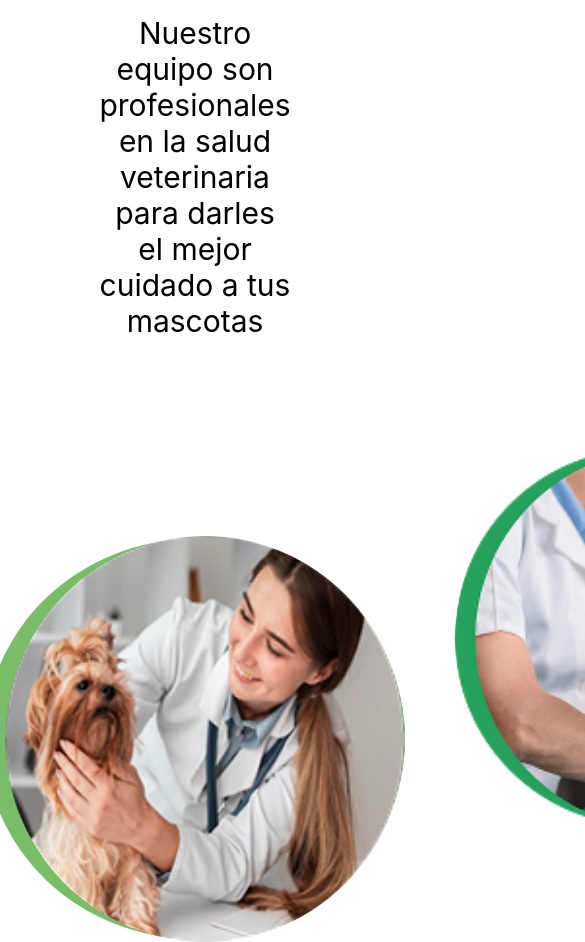
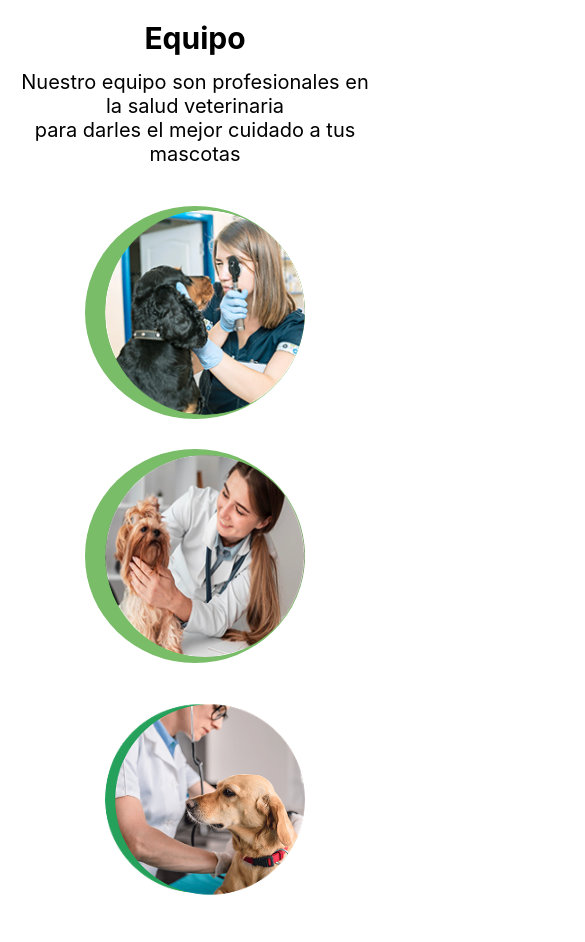
Before and after one commit to andresfelipe07b/figma-challenge, a plain HTML site: page equipo/equipo.html in a window 390 px wide. Shown: the top 942 px of the page, 585 px wide, since content can reach past the window. Drawn offline with Linux system fonts and the light colour scheme.

Commit message:
create responsive

```diff
--- a/contactanos/contactanos.css
+++ b/contactanos/contactanos.css
@@ -97,3 +97,33 @@ fieldset form{
     ul li:nth-child(3){
         margin-top: 40px;
     }
+    @media screen and (max-width: 820px) {
+        body{
+            height: 100%;
+        }
+
+        main{
+            height: 100%;
+            flex-direction: column;
+            gap: 0;
+        }
+        ul{
+            justify-content: flex-start;
+            margin-bottom:20px
+        }
+        h1{
+            margin: 50px 0;
+            font-size: 30px;
+        }
+        fieldset{
+           height: 100%;
+        }
+       fieldset legend{
+            font-size: 20px;
+        }
+       fieldset form{
+           width: 100%;
+           padding: 0;
+       }
+
+    }
--- a/equipo/equipo.css
+++ b/equipo/equipo.css
@@ -52,3 +52,38 @@ main ul li img{
     width: 400px;
     border-radius: 50% ;
 }
+@media screen and (max-width: 820px) {
+    main{
+        height: 100%;
+        padding: 0 20px;
+        flex-direction: column;
+        align-items: center;
+        justify-content: center;
+    }
+    main h1{
+        font-size: 30px;
+        height: 30px;
+        margin-top: 20px;
+    }
+    main ul{
+        flex-direction: column;
+        align-items: center;
+        justify-content: center;
+        margin: 20px 0
+    }
+    main ul li:nth-child(2){
+        margin-top: 0;
+    }
+    main ul li{
+        width: 200px;
+        margin-top: 0;
+    }
+    main ul li img{
+        width: 200px;
+    }
+    main > p{
+        text-align: center;
+        font-size: 20px;
+        margin: 20px 0;
+    }
+}
--- a/nosotros/nosotros.css
+++ b/nosotros/nosotros.css
@@ -31,3 +31,21 @@ main div p{
 main div img{
     width: 50%;
 }
+@media screen and (max-width: 820px) {
+    main{
+        font-size: 20px;
+        padding: 40px;
+
+
+    }
+    main div{
+        flex-direction: column;
+        margin:50px 0
+    }
+    main div p{
+        width: 80%;
+    }
+    main h2{
+        margin-bottom: 50px;
+    }
+}
--- a/servicios/servicios.css
+++ b/servicios/servicios.css
@@ -7,7 +7,7 @@
 
 }
 main{
-    height: 100vh;
+    /*height: 100vh;*/
     display: flex;
     padding: 0 100px;
     flex-direction: column;
@@ -37,7 +37,6 @@ main ul li{
     justify-content: center;
     width: 350px;
     font-size: 30px;
-
     gap: 20px;
 }
 
@@ -53,3 +52,39 @@ main ul li h4{
     font-weight: 500;
     font-size: 36px;
 }
+@media screen and (max-width: 820px) {
+    main{
+        padding: 0 20px;
+        height: 100%;
+    }
+    main h1{
+        font-size: 30px;
+        height: 30px;
+        margin-top: 20px;
+        width: 100%;
+        text-align: center;
+        border:none
+    }
+    main ul{
+        flex-direction: column;
+        align-items: center;
+        justify-content: center;
+        height: 100%;
+        margin: 20px 0
+        /*gap: 20px;*/
+    }
+    main ul li{
+        width: 300px;
+        font-size: 10px;
+    }
+    main ul li p{
+        font-size: 18px;
+    }
+    main ul li img{
+        width: 150px;
+
+    }
+    main ul li h4{
+        font-size: 26px;
+    }
+}
--- a/style.css
+++ b/style.css
@@ -61,3 +61,28 @@ nav{
      padding-top: 200px;
 
  }
+@media screen and (max-width: 820px) {
+   main{
+       background: white;
+   }
+    nav{
+        margin-top: 10%;
+        flex-direction: column;
+    }
+    nav .logo span{
+       font-size: 50px;
+    }
+    .logo p:last-child{
+        font-size: 16px;
+        font-family: 'Imprima', sans-serif;
+        text-align: center;
+    }
+    nav ul{
+        flex-direction: column;
+        margin-top: 20%;
+        align-items: center;
+        justify-content: center;
+        gap: 40px;
+
+    }
+}
```
Also changed, not shown: contactanos/contactanos.html (+1 -1 lines).
